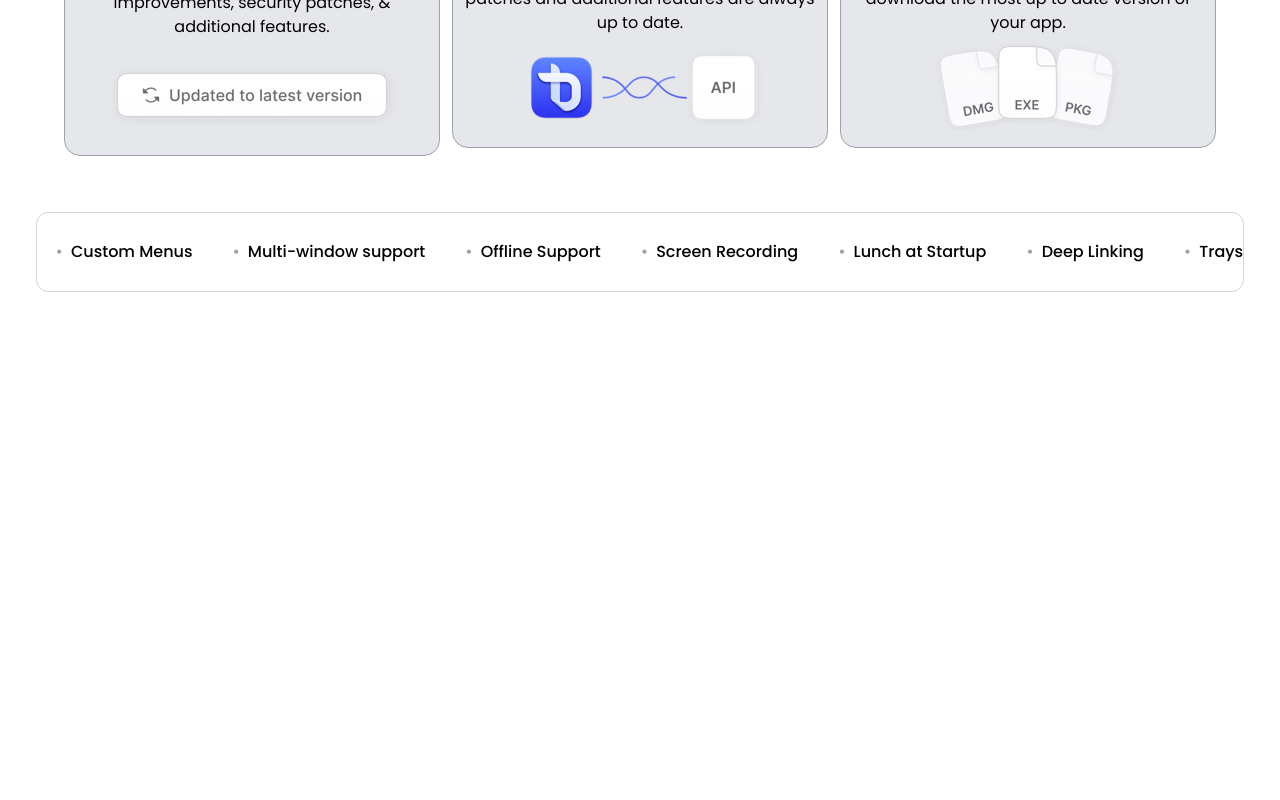
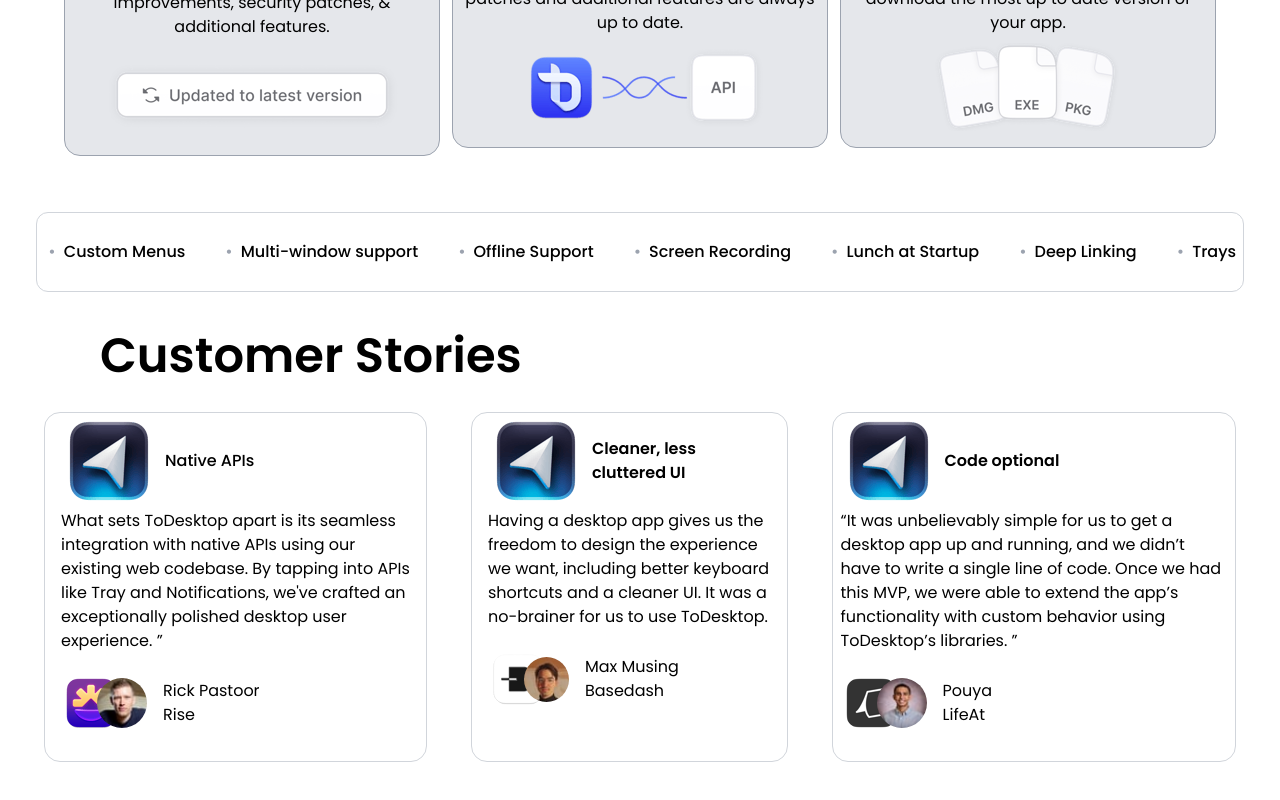
Before and after one commit to rajyadav63/ToDesktop, a React (Vite) app: page / in a window 1280 px wide. Shown: the part 4244-5044 px from the top of the page. Built offline with nearby package versions, Linux system fonts and the light colour scheme.

Commit message:
Customer stories added

```diff
--- a/src/App.jsx
+++ b/src/App.jsx
@@ -1,6 +1,7 @@
 
 import './App.css'
 import AppSlider from './components/AppSlider'
+import CustomerStories from './components/CustomerStories'
 import Hero from './components/Hero'
 import Nabvar from './components/Nabvar'
 import Sliders from './components/Sliders'
@@ -24,6 +25,8 @@
         the details</h1>
       <ToDesktopHandle />
       <Sliders />
+      <h1 className='text-5xl font-medium lg:font-semibold m-[20px] lg:ml-[100px] mt-[40px]'>Customer Stories</h1>
+      <CustomerStories />
       <div className='h-[1000px]'></div>
     </>
   )
--- /dev/null
+++ b/src/components/CustomerStories.jsx
@@ -0,0 +1,56 @@
+import React from 'react'
+
+function CustomerStories() {
+    return (
+        <div className='m-8 flex flex-col lg:flex-row gap-5'>
+            <div className='hover:bg-blue-50 border border-gray-300 h-[350px] rounded-2xl px-4 ml-3 mr-3' flex>
+                <div className='flex items-center gap-2'>
+                    <img src="assets/asset 22.png" />
+                    <h1 className='font-medium'>Native APIs</h1>
+                </div>
+                <p className='w-full'>What sets ToDesktop apart is its seamless integration with native APIs using our existing web codebase. By tapping into APIs like Tray and Notifications, we've crafted an exceptionally polished desktop user experience. ”</p>
+                <div className='flex mt-5 gap-4 items-center'>
+                    <img className='rounded-full' src="assets/asset 47.png" />
+                    <img className='h-[50px] rounded-full ml-[-40px]' src="assets/asset 48.jpeg" />
+                    <div>
+                        <h1>Rick Pastoor</h1>
+                        <p>Rise</p>
+                    </div>
+                </div>
+            </div>
+            <div className='hover:bg-blue-50 border border-gray-300 h-[350px] rounded-2xl px-4 ml-3 mr-3' flex>
+                <div className='flex items-center gap-2'>
+                    <img src="assets/asset 22.png" />
+                    <h1 className='font-semibold text-1xl'>Cleaner, less cluttered UI
+                    </h1>
+                </div>
+                <p className='w-full'>Having a desktop app gives us the freedom to design the experience we want, including better keyboard shortcuts and a cleaner UI. It was a no-brainer for us to use ToDesktop. </p>
+                <div className='flex mt-5 gap-4 items-center'>
+                    <img className='rounded-full' src="assets/asset 49.png" />
+                    <img className='h-[45px] rounded-full ml-[-40px]' src="assets/asset 50.jpeg" />
+                    <div>
+                        <h1>Max Musing</h1>
+                        <p>Basedash</p>
+                    </div>
+                </div>
+            </div>
+            <div className='hover:bg-blue-50 border border-gray-300 h-[350px]  rounded-2xl px-2  ml-3 mr-3' flex>
+                <div className='flex items-center gap-2'>
+                    <img src="assets/asset 22.png" />
+                    <h1 className='font-semibold'>Code optional</h1>
+                </div>
+                <p className='w-full'>“It was unbelievably simple for us to get a desktop app up and running, and we didn’t have to write a single line of code. Once we had this MVP, we were able to extend the app’s functionality with custom behavior using ToDesktop’s libraries. ”</p>
+                <div className='flex mt-5 gap-4 items-center'>
+                    <img className='rounded-full' src="assets/asset 51.png" />
+                    <img className='h-[50px] rounded-full ml-[-40px]' src="assets/asset 52.jpeg" />
+                    <div>
+                        <h1>Pouya</h1>
+                        <p>LifeAt</p>
+                    </div>
+                </div>
+            </div>
+        </div>
+    )
+}
+
+export default CustomerStories
```
